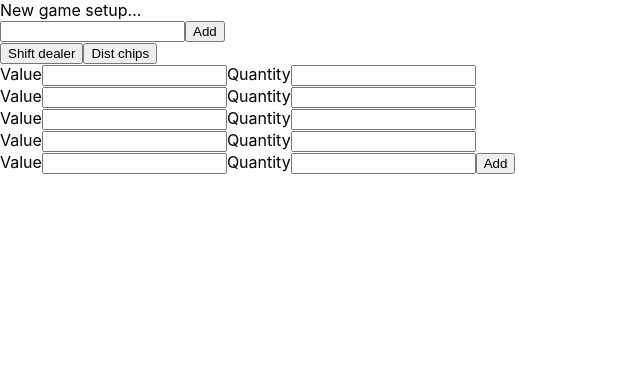
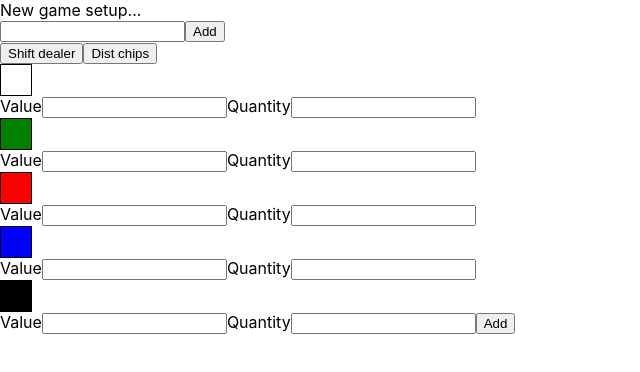
Before and after one commit to TreyLiebscher/PocketPot, a React (Create React App) app: page /new-game in a window 1280 px wide. Shown: the top 372 px of the page, without its empty margins (0-640 px from the left). Built offline with nearby package versions, Linux system fonts and the light colour scheme.

Commit message:
added basic styling for chips

```diff
--- a/src/pages/SetupGame.css
+++ b/src/pages/SetupGame.css
@@ -19,6 +19,12 @@
     display: flex;
 }
 
+.chip {
+    height: 30px;
+    width: 30px;
+    border: 1px solid black;
+}
+
 .green {
     background-color: green;
     color: white;
```
